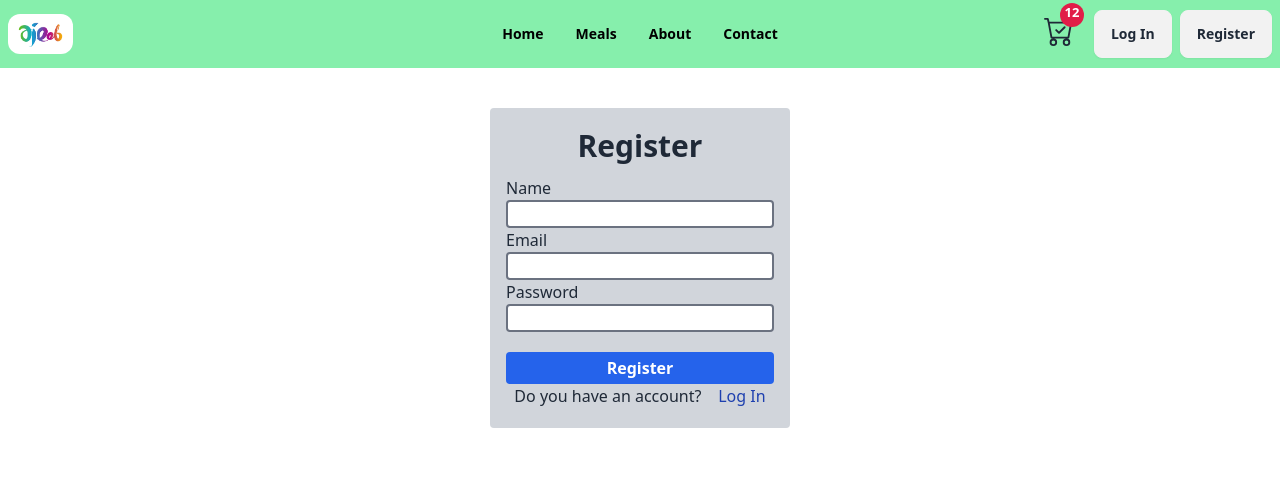
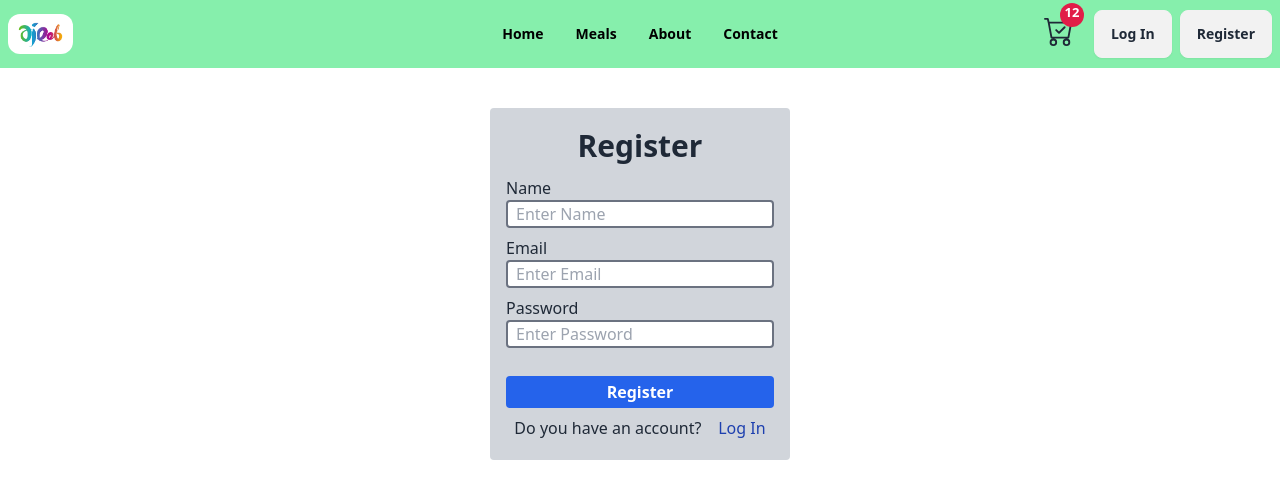
Before and after one commit to 21MoududAhammed/Products-House, a React (Vite) app: page /register in a window 1280 px wide. Shown: the top 498 px of the page. Built offline with nearby package versions, Linux system fonts and the light colour scheme.

Commit message:
user register or sign up has done

```diff
--- a/package.json
+++ b/package.json
@@ -10,6 +10,8 @@
     "preview": "vite preview"
   },
   "dependencies": {
+    "firebase": "^10.10.0",
+    "prop-types": "^15.8.1",
     "react": "^18.2.0",
     "react-dom": "^18.2.0",
     "react-icons": "^5.0.1",
--- a/src/components/Contact.jsx
+++ b/src/components/Contact.jsx
@@ -9,7 +9,7 @@ export default function Contact() {
                                 Get in touch:
                             </h1>
                             <p className="text-normal text-lg sm:text-xl font-medium text-gray-600 mt-2">
-                                Fill in the htmlForm to start a conversation
+                                Fill in the form to start a conversation
                             </p>
 
                             <div className="flex items-center mt-8 text-gray-600">
@@ -85,7 +85,7 @@ export default function Contact() {
                             </div>
                         </div>
 
-                        <htmlForm className="p-6 flex flex-col justify-center">
+                        <form className="p-6 flex flex-col justify-center">
                             <div className="flex flex-col">
                                 <label htmlFor="name" className="hidden">
                                     Full Name
@@ -131,7 +131,7 @@ export default function Contact() {
                             >
                                 Submit
                             </button>
-                        </htmlForm>
+                        </form>
                     </div>
                 </div>
             </div>
--- a/src/components/Home.jsx
+++ b/src/components/Home.jsx
@@ -1,9 +1,10 @@
 import { useLoaderData } from "react-router-dom";
 import { BsCart3 } from "react-icons/bs";
 
+
 export default function Home() {
   const products = useLoaderData();
-  console.log(products)
+
   return (
 
     <div className="my-5 mx-2 grid grid-cols-1 sm:grid-cols-2 md:grid-cols-4  gap-2 md:gap-4">
--- a/src/components/Register.jsx
+++ b/src/components/Register.jsx
@@ -1,26 +1,120 @@
+import { useState } from "react";
 import { NavLink } from "react-router-dom";
+import { MyAuthContext } from "../providers/AuthProvider";
 
-export default function Register(){
+export default function Register() {
+  const initialUserData = {
+    name: "",
+    email: "",
+    password: "",
+  };
+  const [user, setUser] = useState(initialUserData);
+  const [passwordError, setPasswordError] = useState(null);
+  const {registerUserWithEmailAndPassword} = MyAuthContext();
+
+
+  //   to handle input fields data
+  const handleInputs = (e) => {
+    setUser({
+      ...user,
+      [e.target.name]: e.target.value,
+    });
+  };
+
+  //   to handle submit
+  const handleSubmit = async(e) => {
+    e.preventDefault();
+
+    const userPassword = user.password;
+    const lowerCase = /[a-z]/g;
+    const upperCase = /[A-Z]/g;
+    const numbers = /[0-9]/g;
+
+
+    if (!userPassword.match(lowerCase)) {
+      setPasswordError("Add a lowercase letter!");
+      return;
+    } else if (!userPassword.match(upperCase)) {
+      setPasswordError("Add a uppercase letter!");
+      return;
+    }else if(userPassword.length < 8 || userPassword.length > 20){
+        setPasswordError('Password length should be in between 8 & 20.')
+        return;
+    } else if (!userPassword.match(numbers)) {
+      setPasswordError("Add a number!");
+      return;
+    } else {
+      setPasswordError(null);
+    }
+
+    setUser(initialUserData); // clear all fields
+
+    const result = await registerUserWithEmailAndPassword(user.email, user.password);
+    console.log(result)
+  };
+
   return (
     <div className="w-[300px] mx-auto mt-10 px-4 py-5 bg-gray-300 rounded">
       <h3 className="text-3xl font-bold text-center mb-3">Register</h3>
-            <form action="">
+      <form className="space-y-2">
         <div>
-                    <label htmlFor="name">Name</label><br />
-                    <input  className="outline-none focus:border-blue-500 border-2 border-gray-500 rounded px-2 w-full" type="text" name="name" id="name" />
+          <label htmlFor="name">Name</label>
+          <br />
+          <input
+            className="outline-none focus:border-blue-500 border-2 border-gray-500 rounded px-2 w-full"
+            type="text"
+            name="name"
+            id="name"
+            placeholder="Enter Name"
+            value={user.name}
+            onChange={handleInputs}
+            required
+          />
         </div>
         <div>
-                    <label htmlFor="email">Email</label><br />
-                    <input className="outline-none focus:border-blue-500 border-2 rounded px-2 border-gray-500 w-full" type="email" name="email" id="email" />
+          <label htmlFor="email">Email</label>
+          <br />
+          <input
+            className="outline-none focus:border-blue-500 border-2 rounded px-2 border-gray-500 w-full"
+            type="email"
+            name="email"
+            id="email"
+            placeholder="Enter Email"
+            value={user.email}
+            onChange={handleInputs}
+            required
+          />
         </div>
         <div>
-                    <label htmlFor="password">Password</label><br />
-                    <input className="outline-none focus:border-blue-500 border-2 rounded px-2 border-gray-500 w-full" type="password" name="password" id="password" />
+          <label htmlFor="password">Password</label>
+          <br />
+          <input
+            className="outline-none focus:border-blue-500 border-2 rounded px-2 border-gray-500 w-full"
+            type="password"
+            name="password"
+            id="password"
+            placeholder="Enter Password"
+            value={user.password}
+            onChange={handleInputs}
+          />
+          <p className="text-xs text-red-600">
+            {passwordError && passwordError}
+          </p>
         </div>
-                <button className="bg-blue-600 rounded w-full py-1 text-white font-semibold mt-5" type="submit" >Register</button>
+        <div>
+          <button
+            className="bg-blue-600 rounded w-full py-1 text-white font-semibold mt-5"
+            type="submit"
+            onClick={handleSubmit}
+          >
+            Register
+          </button>
+        </div>
         <div className="flex justify-around">
           <p>Do you have an account?</p>
-                <NavLink to={'/login'} className={'text-blue-800'}>Log In</NavLink>
+          <NavLink to={"/login"} className={"text-blue-800"}>
+            Log In
+          </NavLink>
         </div>
       </form>
     </div>
--- /dev/null
+++ b/src/firebase/firebase.js
@@ -0,0 +1,24 @@
+// Import the functions you need from the SDKs you need
+import { initializeApp } from "firebase/app";
+import { getAuth } from "firebase/auth";
+// TODO: Add SDKs for Firebase products that you want to use
+// https://firebase.google.com/docs/web/setup#available-libraries
+
+// Your web app's Firebase configuration
+const firebaseConfig = {
+  apiKey: "AIzaSyDEs2e_Q4MNZg8JBJ6Z6rTkhrnEr0cTor4",
+  authDomain: "guestbook-4a04b.firebaseapp.com",
+  projectId: "guestbook-4a04b",
+  storageBucket: "guestbook-4a04b.appspot.com",
+  messagingSenderId: "952980051558",
+  appId: "1:952980051558:web:1d580858079669bc6abfa7",
+};
+
+// Initialize Firebase
+const app = initializeApp(firebaseConfig);
+
+const auth = getAuth(app);
+
+
+
+export { auth };
--- /dev/null
+++ b/src/providers/AuthProvider.jsx
@@ -0,0 +1,29 @@
+import { createContext, useContext } from "react";
+import PropTypes from "prop-types";
+import { createUserWithEmailAndPassword } from "firebase/auth";
+import { auth } from "../firebase/firebase";
+
+const AuthContext = createContext(null); // create a context and export it
+
+const MyAuthContext = () => {
+  return useContext(AuthContext);
+};
+
+const registerUserWithEmailAndPassword = async (email, password) => {
+  const result = await createUserWithEmailAndPassword(auth, email, password);
+  const user = result.user;
+  return user;
+};
+
+export default function AuthProvider({ children }) {
+  return (
+    <AuthContext.Provider value={{ registerUserWithEmailAndPassword }}>{children}</AuthContext.Provider>
+  );
+}
+
+// prop-types validation
+AuthProvider.propTypes = {
+  children: PropTypes.node,
+};
+
+export { MyAuthContext };
```
Also changed, not shown: src/main.jsx (+13 -6 lines), src/utils/index.js (added), 1 other file (tests, documents, lock files or other folders). Lines whose indentation alone changed are shown as unchanged.
